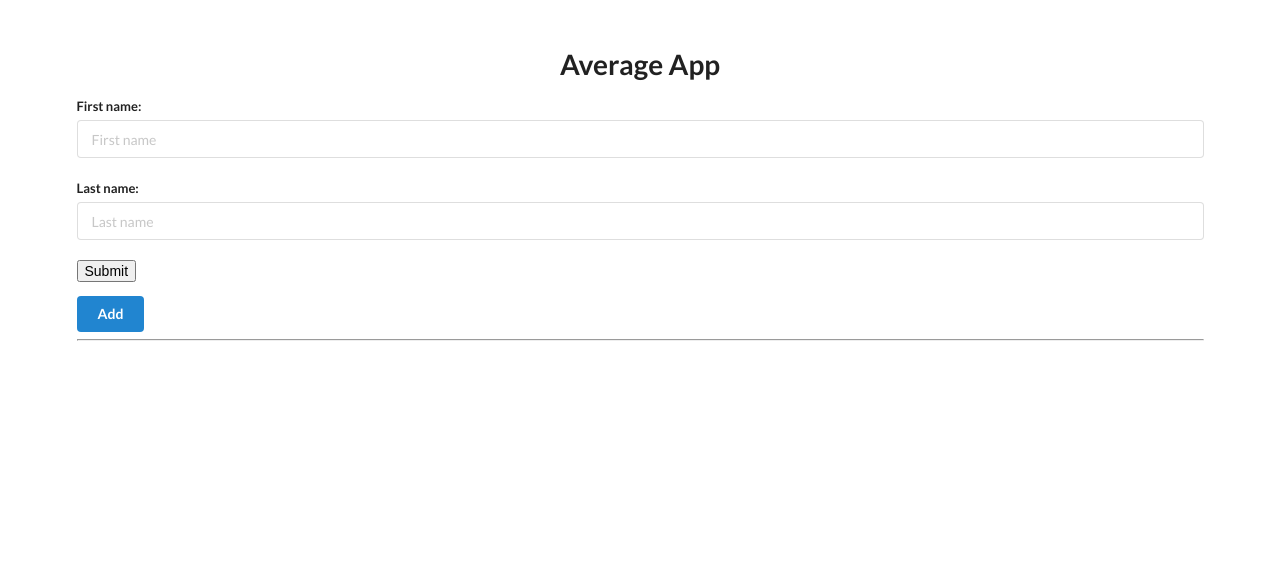
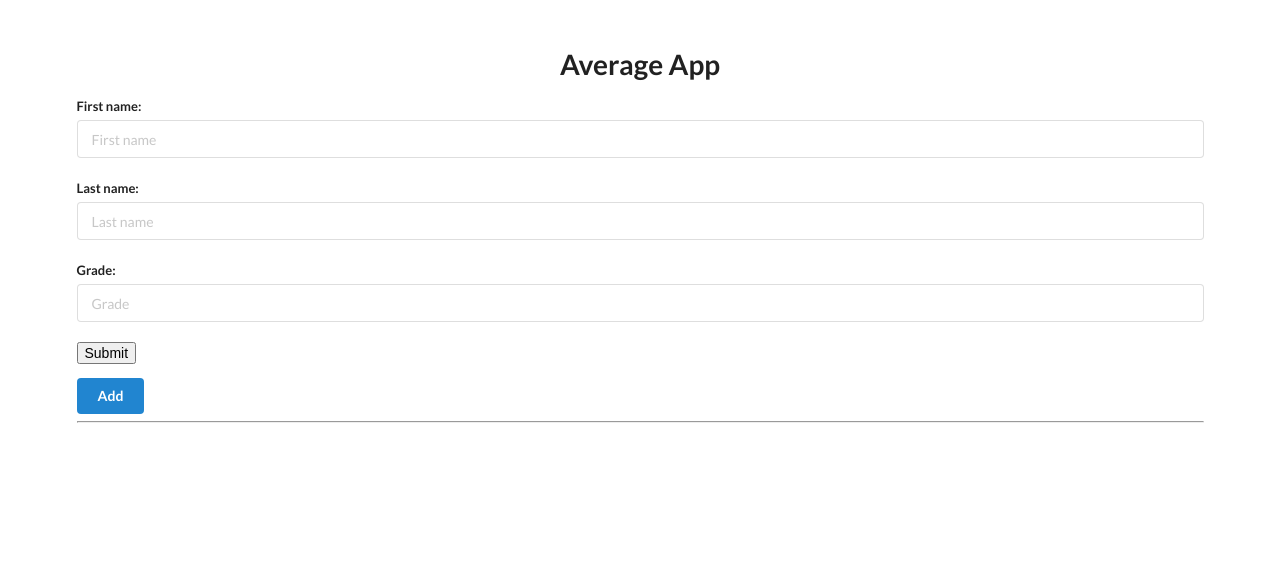
Before and after one commit to hodShebehod/Final_Project, a Flask app: template templates/base.html in a window 1280 px wide. Shown: the top 562 px of the page. Run offline with Flask 3, Linux system fonts and the light colour scheme; the template is opened without the code that fills it, so the values that code supplies are empty.

Commit message:
addded grade to the table?

```diff
--- a/app.py
+++ b/app.py
@@ -25,6 +25,7 @@ class Student(project.Model):
     StudentID = project.Column(project.Integer, primary_key=True)
     FirstName = project.Column(project.String(20))
     LastName = project.Column(project.String(30))
+    Grade = project.Column(project.Integer)
 
     def __repr__(self):
         return f'<Student {self.StudentID}-{self.FirstName}-{self.LastName}'
--- a/templates/base.html
+++ b/templates/base.html
@@ -30,6 +30,10 @@
                 <input type="text" name="lname" placeholder="Last name">
                 <br>
                 <br>
+                <label>Grade:</label>
+                <input type="text" name="grd" placeholder="Grade">
+                <br>
+                <br>
                 <input type="submit" value="Submit">
             </div>
             <button class="ui blue button" type="submit">Add</button>
```
